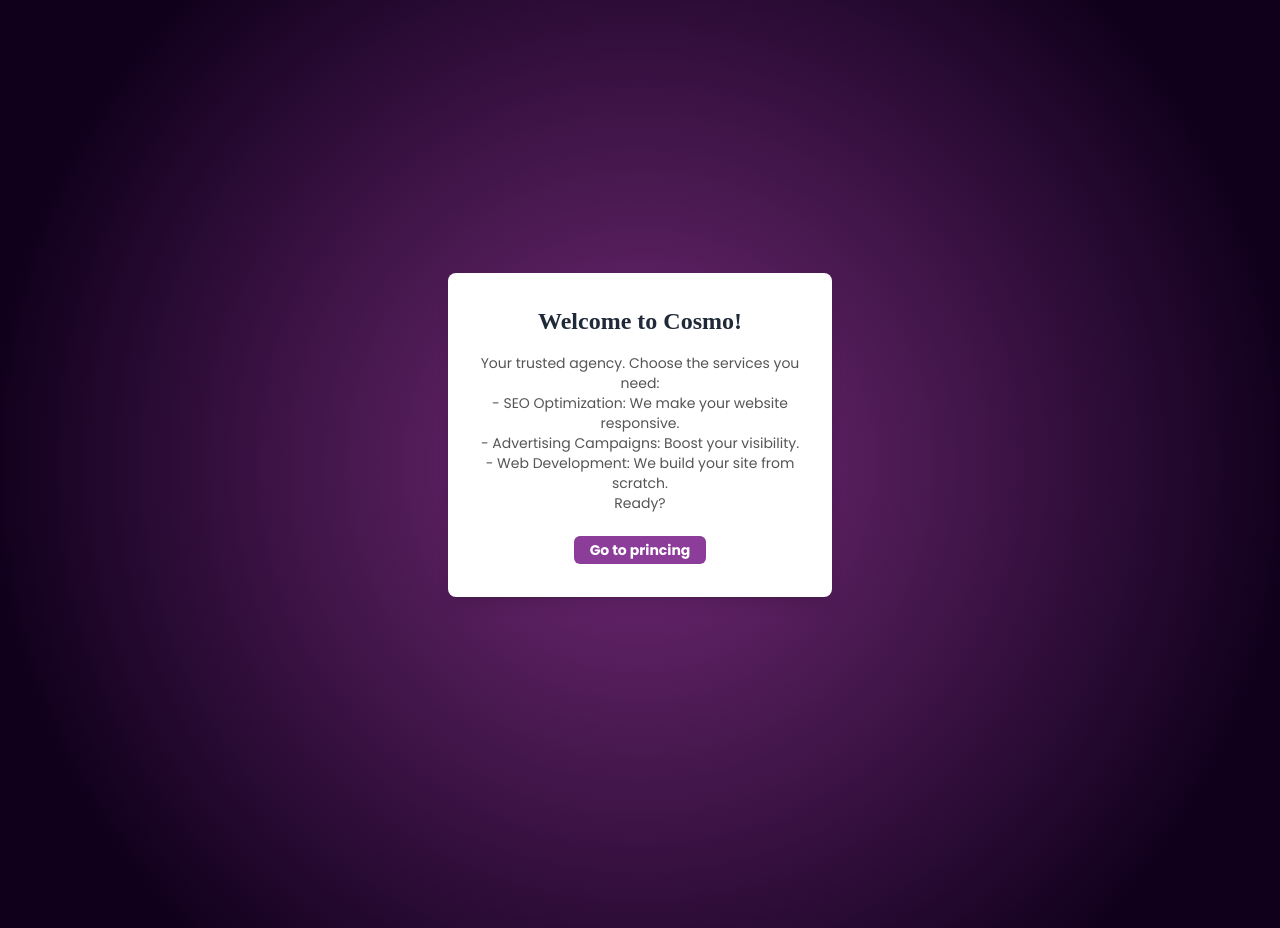
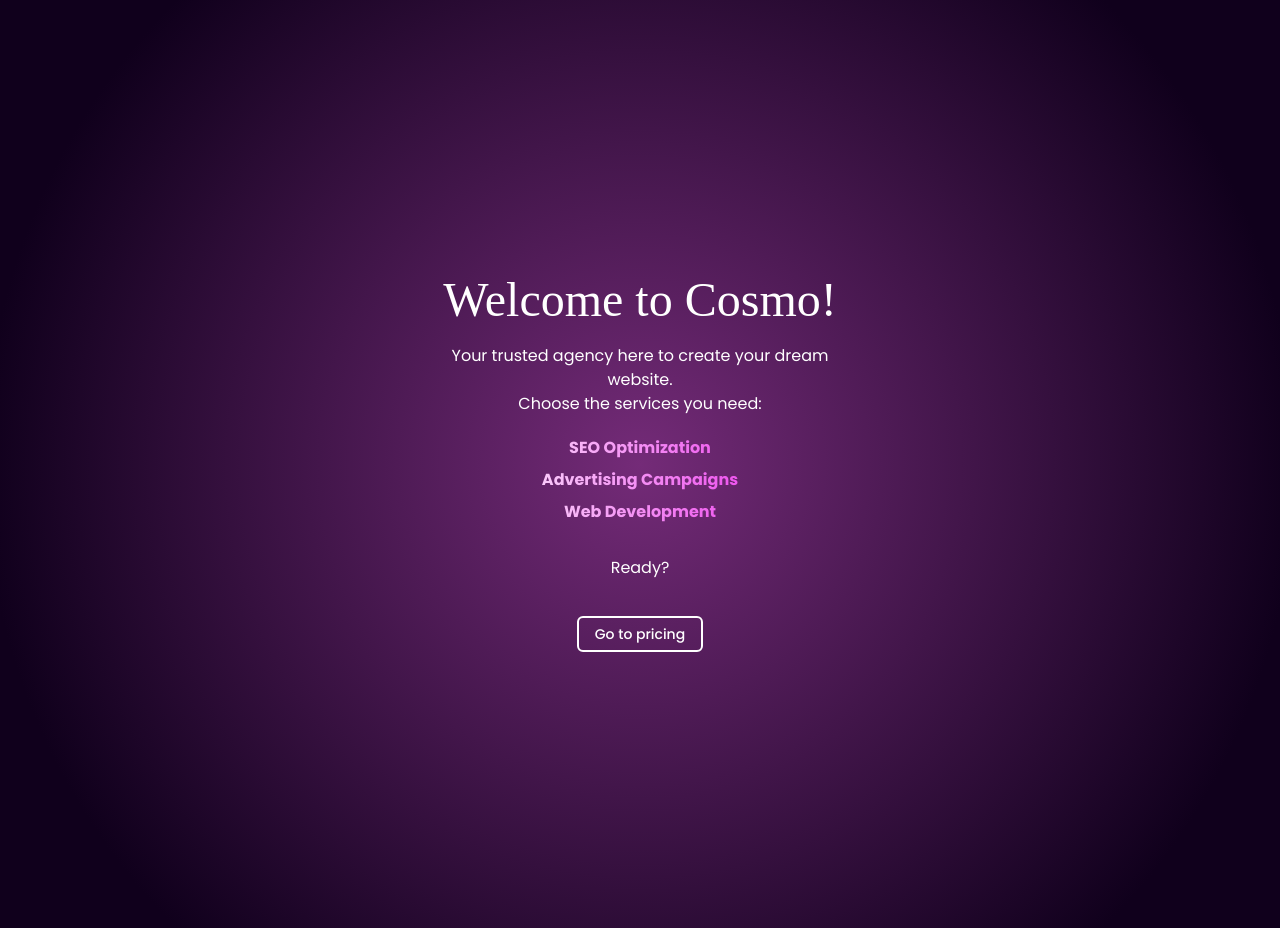
Before and after one commit to LaraBerenguer/react-budget-cards, a React (Vite) app: page / in a window 1280 px wide. Built offline with nearby package versions, Linux system fonts and the light colour scheme; a web font is replaced by a local one.

Commit message:
Added parameters to the url with router

```diff
--- a/src/components/Form/Form.tsx
+++ b/src/components/Form/Form.tsx
@@ -4,6 +4,8 @@ import ClientCard from "../ClientCard/ClientCard";
 import { clientContent } from "../Pricing/Pricing";
 import { useContext } from "react";
 import Filters from "../Filters/Filters";
+import { useLocation } from "react-router-dom";
+import services from "../../data";
 
 //Interfaces
 
@@ -81,8 +83,6 @@ export default function Form() {
         setBudgetList(prevList => [...prevList, finalClientData]);
         setUnorderedList(prevList => [...prevList, finalClientData]);
         console.log("Budget List: 2", budgetList);
-
-
     }
 
     useEffect(() => {
--- a/src/components/Header/Header.tsx
+++ b/src/components/Header/Header.tsx
@@ -4,14 +4,17 @@ import { discountContent } from '../Pricing/Pricing';
 import { useContext } from 'react';
 
 const Header: React.FC = () => {
+
     const { discount, toggle } = useContext(discountContent);
 
     return (
         <div className='allContainer py-5 mx-auto mt-5 max-w-2xl w-9/10'>
             <div className='navContainer flex justify-between items-center'>
                 <div className='logoContainer text-white p-5 flex flex-row'>
-                    <img className="imgLogo" src="././src/assets/img/sparkle.png" alt="Frontender.itacademy" />
-                    <Link to="/" className='text-white hover:text-custom-purple'> Frontender.itacademy</Link>
+                    <Link to="/" className='flex flex-row items-center gap-1 hover:scale-105 transition-transform duration-500'>
+                    <img className="imgLogo" src="././src/assets/img/sparkle.png" alt="Logo" />
+                    <span className='text-transparent bg-clip-text bg-gradient-to-r from-white via-custom-purple to-custom-pink'> Cosmo Agency</span>
+                    </Link>
                 </div>
             </div>
             <div className='headerContainer text-center p-10 bg-transparent rounded-lg  mx-auto'>
--- a/src/components/Pricing/Pricing.tsx
+++ b/src/components/Pricing/Pricing.tsx
@@ -1,5 +1,5 @@
-import React from "react";
-
+import React, { useEffect } from "react";
+import { useNavigate, useLocation} from "react-router-dom";
 import Card from '../Card/Card.tsx';
 import Header from '../Header/Header.tsx';
 //import Data from '../../data.tsx';
@@ -92,6 +92,8 @@ export const discountContent = React.createContext<discountProps>({
 //Pricing App
 
 const Pricing = () => {
+
+    //Checked State
     const [checkedState, setCheckedState] = React.useState<boolean[]>(Array(services.length).fill(false));
 
     //Web Card Options State
@@ -102,6 +104,10 @@ const Pricing = () => {
     //Discount Toggle State
 
     const [discount, setDiscount] = React.useState<boolean>(false);
+
+    //URL states
+    const navigate = useNavigate();
+    const location = useLocation();
 
     //Functions
 
@@ -131,19 +137,46 @@ const Pricing = () => {
         setDiscount(!discount);
     };
 
+    //URL reading
+
+    useEffect(() => {
+        const parameters = new URLSearchParams(location.search);
+        const page = parseInt(parameters.get("page") || "0");
+        const lang = parseInt(parameters.get("lang") || "0");
+        const discount = parameters.get("discount") === "true";
+        const checkedState = services.map(service => parameters.get(service.name) === "true");
+
+        setPage(page);
+        setLang(lang);
+        setDiscount(discount);
+        setCheckedState(checkedState);
+    }, [location.search]);
+
+    //URL update
+
+    function updateUrl() {
+        const parameters = new URLSearchParams();
+        if (page !== 0) {parameters.set("page", page.toString())};
+        if (lang !==0) {parameters.set("lang", lang.toString())};
+        if (discount) {parameters.set("discount", discount.toString())};
+        services.forEach((service, index) => {if (checkedState[index]) {parameters.set(service.name, checkedState[index].toString())}});
+
+        navigate({search: parameters.toString()});
+    }
+
+    useEffect(() => {updateUrl();}, [page, lang, discount, checkedState]);
+
     return (
 
         <div className="pricingContainer p-5 sm:p-8">
             <discountContent.Provider value={{ discount: discount, toggle: handleToggle }}>
                 <Header />
                 {services.map((service, index) => (
-                    <>
-                        <cardContent.Provider key={service.id} value={{ description: service.description, title: service.name, price: service.price, key: service.id, isChecked: checkedState[index], handleCheck: () => handleCheck(index), isDiscount: discount }}>
-                            <webOptionsContent.Provider key={service.id} value={{ page: page, setPage: setPage, lang: lang, setLang: setLang }}>
-                                <Card />
-                            </webOptionsContent.Provider>
-                        </cardContent.Provider>
-                    </>
+                    <cardContent.Provider key={service.id} value={{ description: service.description, title: service.name, price: service.price, key: service.id, isChecked: checkedState[index], handleCheck: () => handleCheck(index), isDiscount: discount }}>
+                        <webOptionsContent.Provider key={service.id} value={{ page: page, setPage: setPage, lang: lang, setLang: setLang }}>
+                            <Card />
+                        </webOptionsContent.Provider>
+                    </cardContent.Provider>
                 ))}
                 <TotalPrice price={calculateTotalPrice} isDiscount={discount} calculateDiscount={calculateDiscount}  />
                 <clientContent.Provider value={{ data: services, isChecked: checkedState, price: calculateTotalPrice, page: page, lang: lang, isDiscount: discount, calculateDiscount: calculateDiscount }}>
--- a/src/components/Welcome/Welcome.tsx
+++ b/src/components/Welcome/Welcome.tsx
@@ -3,20 +3,24 @@ import "./welcome.css";
 
 export default function Welcome() {
     return (
-        <div className="flex justify-center items-center min-h-screen px-4 sm:px-8 animate-bounce">
-            <div className="bg-white p-8 rounded-lg shadow-lg text-center max-w-sm w-9/10">
-                <h1 className="mb-4 text-2xl font-semibold">Welcome to Cosmo!</h1>
-                <div className="mb-6 text-custom-gray text-base sm:text-sm">
-                    <p>Your trusted agency. Choose the services you need: </p>
-                    <p>- SEO Optimization: We make your website responsive.</p>
-                    <p>- Advertising Campaigns: Boost your visibility.</p>
-                    <p>- Web Development: We build your site from scratch.</p>
-                    <p>Ready?</p>
+        <div className="flex flex-col justify-center items-center h-screen px-4 sm:px-8 overflow-hidden">
+            <h1 className="text-white mb-5 text-3xl sm:text-5xl flex flex-row items-center gap-2">Welcome to Cosmo!</h1>
+            <div className="circle bg-dark-purple-opacity-25 p-6 sm:p-8 rounded-full shadow-2xl text-center max-w-lg w-full absolute -z-10"></div>
+            <div className="text-center max-w-sm w-9/10">
+                <div className="mb-6 text-white text-sm sm:text-base flex flex-col gap-2">
+                    <span><p>Your trusted agency here to create your dream website.</p>
+                        <p>Choose the services you need: </p></span>
+                    <div className=" my-3 text-transparent bg-clip-text bg-gradient-to-r from-white to-custom-pink text-sm sm:text-base flex flex-col gap-2">
+                        <span><p><b>SEO Optimization</b></p></span>
+                        <span><p><b>Advertising Campaigns</b></p></span>
+                        <span><p><b>Web Development</b></p></span>
+
+                    </div>
+                    <span className="my-3"><p>Ready?</p></span>
                 </div>
-                <Link to="/pricing" className="inline-block bg-custom-purple text-white py-2 px-6 text-base sm:text-sm sm:py-1 sm:px-4 font-bold rounded-md transition duration-300 ease-in-out animate-bounce hover:bg-dark-purple">
-                Go to princing</Link>
+                <Link to="/pricing" className="relative inline-flex items-center justify-center px-4 py-1.5 border-2 border-white text-white bg-transparent font-medium text-sm rounded-md transition-all duration-200 ease-in-out whitespace-nowrap hover:text-white hover:bg-gradient-to-br hover:from-purple-500 hover:to-pink-500 focus:outline-none focus:ring-2 focus:ring-purple-500 sm:w-auto w-full">
+                    Go to pricing</Link>
             </div>
         </div>
-
     )
 };
```
